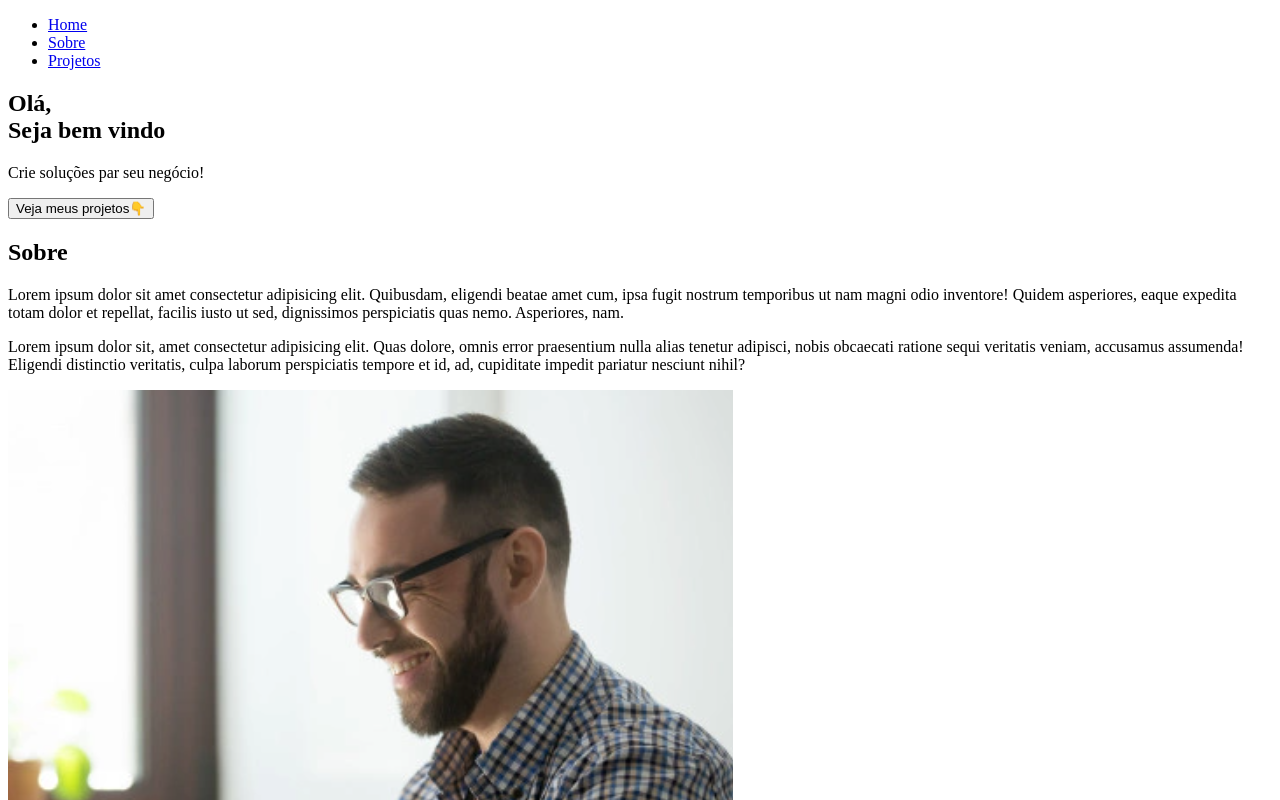
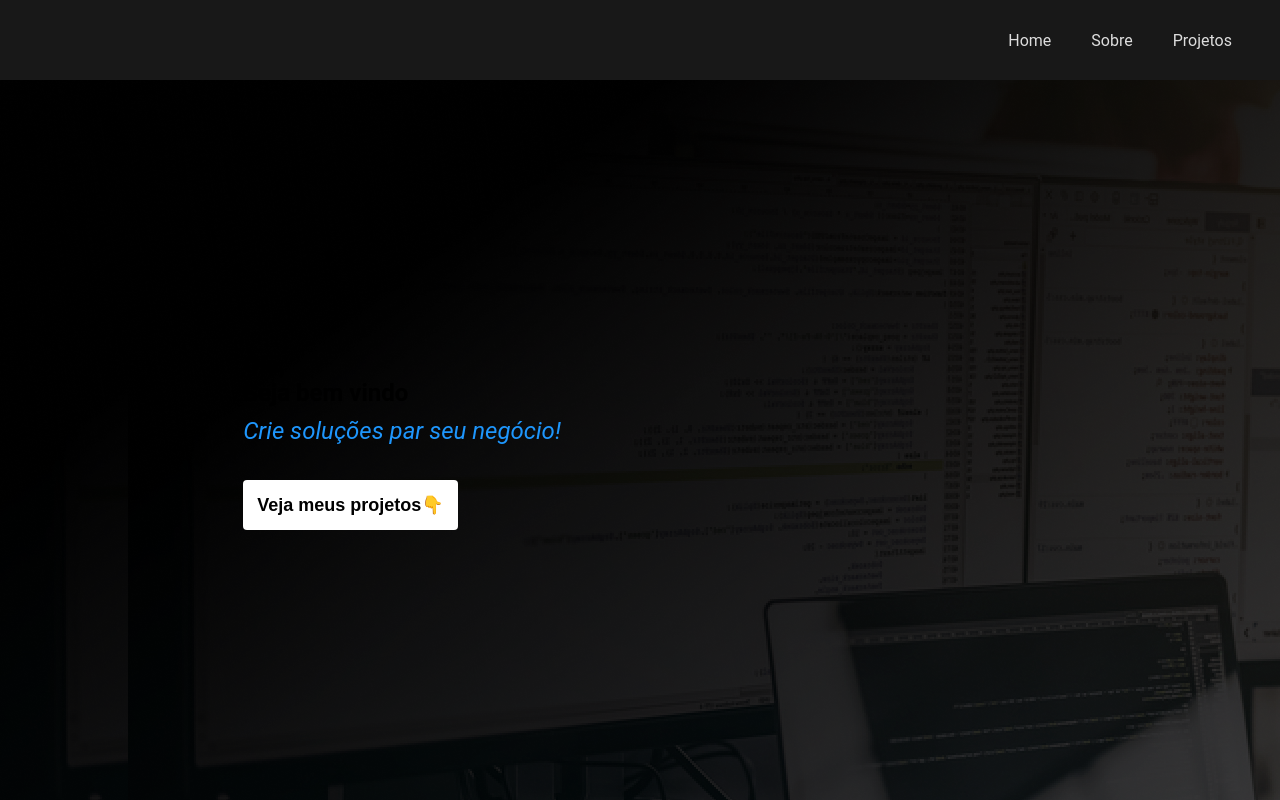
Before and after one commit to fredericovitorio2008-coder/CSS-site-, a plain HTML site: page index.html in a window 1280 px wide. Shown: the top 800 px of the page. Drawn offline with Linux system fonts and the light colour scheme.

Commit message:
css incompleto
css incompleto

```diff
--- a/index.html
+++ b/index.html
@@ -9,13 +9,9 @@
 <body>
 
     <!--inicio do header (cabeçalho)-->
-
     <header id="cabeçalho">
 
-
-        <nav clas="navbar">
-
-
+        <nav class="nav">
 
             <ul class="nav-list">
                 <li><a href="#home">Home</li></a>
@@ -26,31 +22,26 @@
         </nav>
 
     </header>
-
     <!--fim do header-->
 
     <!--inicio do main (principal)-->
+    <main class="main">
 
-    <main class="conteiner">
-
-        <section class="box">
+        <section id="home" class="main">
 
             <div>
 
-                <h1>Olá,<br>
-                    Seja bem vindo
-                </h1>
+                <h1>Olá,<br> Seja bem vindo</h1>
 
-                <p>Crie soluções par seu negócio!</p>
+                    <p>Crie soluções par seu negócio!</p>
 
-                <a href="#projetos"><button class="call-toaction">Veja meus projetos👇</button></a>
+                <a href="#projetos"><button class="call-to-action">Veja meus projetos👇</button></a>
 
             </div>
 
         </section>
 
     </main>
-
     <!--fim do main-->
 
 
--- a/style.css
+++ b/style.css
@@ -0,0 +1,106 @@
+*{
+    margin:0;
+    padding:0;
+    outline:0;
+    box-sizing: border-box;
+}
+
+body{
+    font-family: 'roboto', sans-serif;
+}
+
+html{
+    scroll-behavior: smooth;
+}
+
+/*INICIO DO HEARDER*/
+
+.nav{
+    background-color: #181818;
+    height: 80px;
+    width: 100%;
+    display: flex;
+    justify-content: flex-end;
+    position: sticky;
+    top: 0;
+}
+
+.nav-list{
+    display: flex;
+    align-items: center;
+    list-style: none;
+    margin-right: 28px;
+}
+
+.nav-list a{
+    text-decoration: none;
+    color: #DDD;
+    padding: 20px;
+}
+
+.nav-list a: holver;{
+    color: #FFFFFF;
+}
+
+/*FIM DO HEADER*/
+
+/*INICIO DO MEIN*/
+
+.main{
+    width: 100%;
+    background-color: #000;
+    height: calc(100vh - 80px);
+    background-image: url("img/programador.png");
+    display: flex;
+    align-items: center;
+    padding-left: 10%;
+}
+
+.main h1 {
+    color: #FFFFFF
+    font-size: 54px;
+}
+
+.main p{
+    font-size: 24px;
+    font-style: italic;
+    color: #1e96fc;
+    margin-top: 10px;
+    margin-bottom: 35px;
+}
+
+.call-to-action {
+    cursor: pointer;
+    background-color: #FFFFFF;
+    border: 0;
+    padding: 14px;
+    border-radius: 4px;
+    font-size: 18px;
+    font-weight: bold;
+    transition: 0,9s;
+}
+
+.call-to-action.call-to-action:holver{
+    transform: scale(1.1);
+}
+
+.main a{
+    text-decoration: none;
+    color: #181818;
+}
+
+/*FIM DO MEIN*/
+
+/*INICIO DO ABOUT*/
+
+.about{
+    background-color: #FFFFFF;
+    width: 100%;
+    padding-left: 10%;
+    padding-right: 10%;
+    padding-top: 80px;
+    padding-bottom: 80px;
+    display: flex;
+    align-items: center;
+    justify-content: space-between;
+}
```
